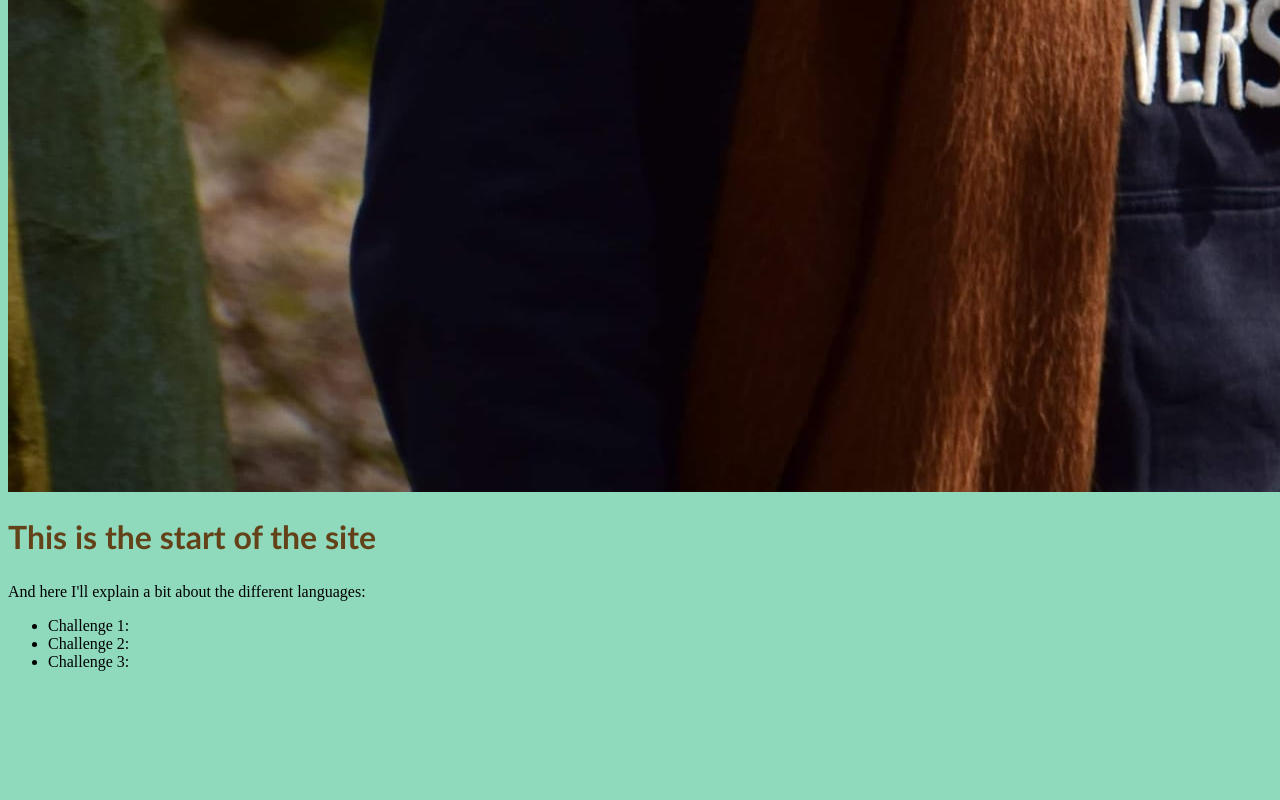
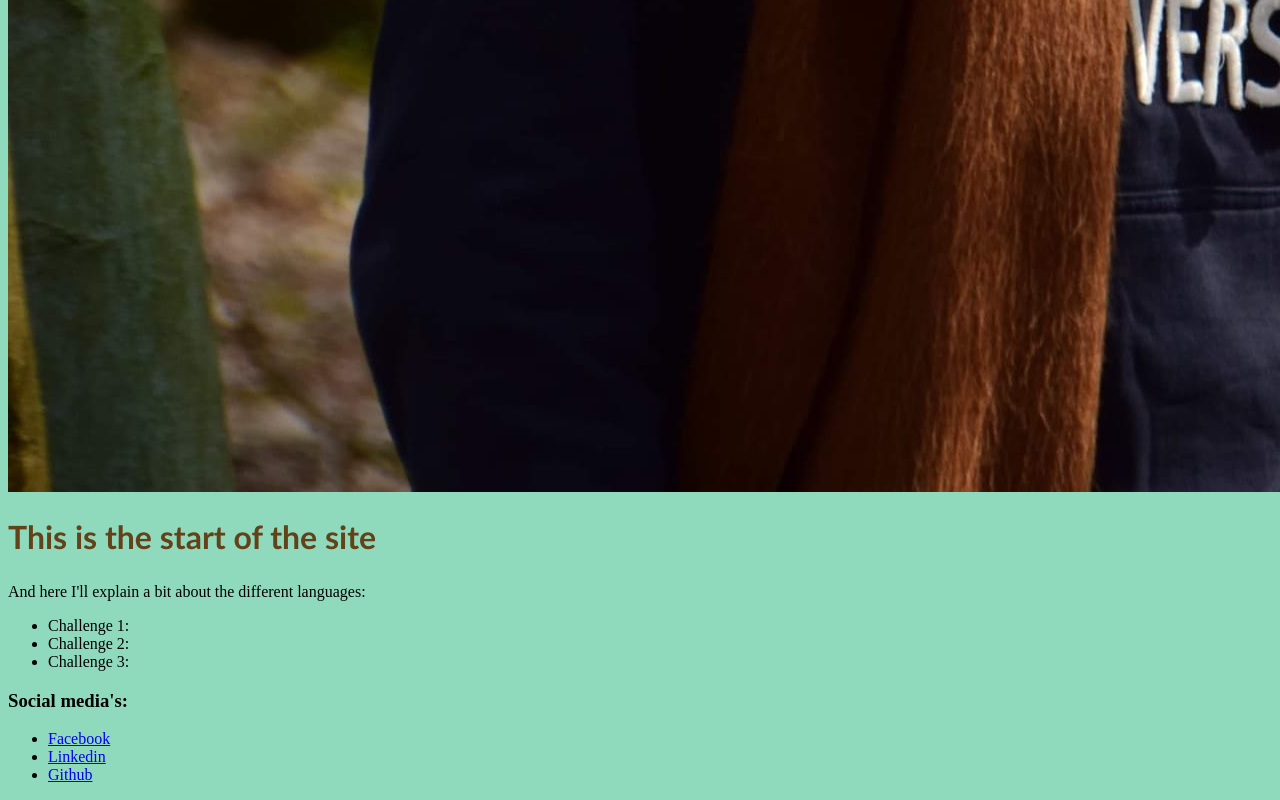
Before and after one commit to wardvanbelle/PBC2021, a plain HTML site: page index.html in a window 1280 px wide. Shown: the part 1531-2331 px from the top of the page. Before the commit the page ends 2218 px from the top, so only its background shows below. Drawn offline with Linux system fonts and the light colour scheme.

Commit message:
add socials

```diff
--- a/index.html
+++ b/index.html
@@ -20,5 +20,13 @@
     <li>Challenge 2:</li>
     <li>Challenge 3:</li>
   </ul>
+
+  <h3>Social media's:</h3>
+  <ul>
+    <li><a href="https://www.facebook.com/wardvanbelle">Facebook</a></li>
+    <li><a href="https://www.linkedin.com/in/ward-van-belle-199394144/">Linkedin</a></li>
+    <li><a href="https://github.com/wardvanbelle">Github</a></li>
+  </ul>
+
 </body>
 </html>
```
